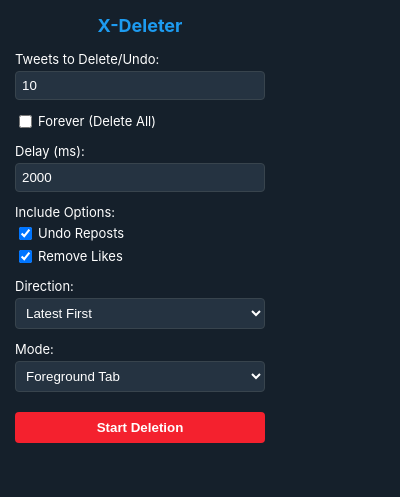
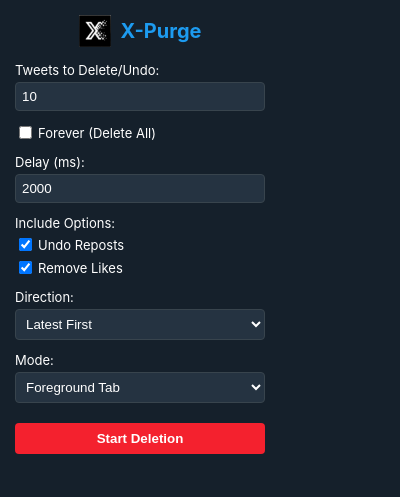
Before and after one commit to salimkayabasi/x-purge-chrome-ext, a browser extension: page src/popup.html in a window 400 px wide. Drawn offline with Linux system fonts and the light colour scheme.

Commit message:
feat: rebrand to X-Purge, add extension icons, and implement CI/CD pipeline for automated builds

```diff
--- a/package.json
+++ b/package.json
@@ -9,6 +9,7 @@
   },
   "scripts": {
     "test": "jest --coverage",
+    "generate-icons": "mkdir -p src/icons && sips -Z 16 assets/logo.png --out src/icons/icon16.png && sips -Z 32 assets/logo.png --out src/icons/icon32.png && sips -Z 48 assets/logo.png --out src/icons/icon48.png && sips -Z 128 assets/logo.png --out src/icons/icon128.png",
     "minify": "esbuild dist/*.js dist/*.css --minify --allow-overwrite --outdir=dist && html-minifier-terser --collapse-whitespace --remove-comments dist/popup.html -o dist/popup.html",
     "build": "rm -rf dist && mkdir -p dist && cp -r src/* dist/ && npm run minify"
   },
--- a/src/popup.css
+++ b/src/popup.css
@@ -6,11 +6,21 @@
   background-color: #15202b;
   color: #fff;
 }
+.header {
+  display: flex;
+  align-items: center;
+  justify-content: center;
+  gap: 10px;
+  margin-bottom: 15px;
+}
+.logo {
+  width: 32px;
+  height: 32px;
+}
 h2 {
-  margin-top: 0;
+  margin: 0;
   color: #1d9bf0;
-  font-size: 18px;
-  text-align: center;
+  font-size: 20px;
 }
 .form-group {
   margin-bottom: 12px;
--- a/src/popup.html
+++ b/src/popup.html
@@ -7,7 +7,10 @@
 </head>
 <body>
   <div class="container">
-    <h2>X-Deleter</h2>
+    <div class="header">
+      <img src="icons/icon48.png" alt="X-Purge Logo" class="logo">
+      <h2>X-Purge</h2>
+    </div>
     <div class="form-group">
       <label for="count">Tweets to Delete/Undo:</label>
       <input type="number" id="count" value="10" min="1">
```
Also changed, not shown: .github/workflows/ci.yml (added), README.md, assets/logo.png (added), assets/logo.webp (added), src/icons/icon128.png (added), src/icons/icon16.png (added), src/icons/icon32.png (added), src/icons/icon48.png (added), src/manifest.json.
